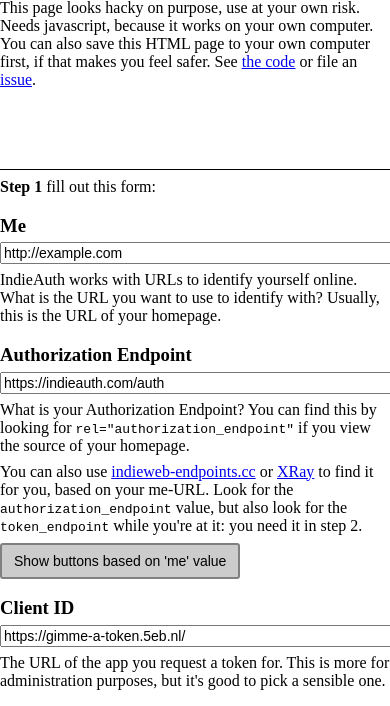
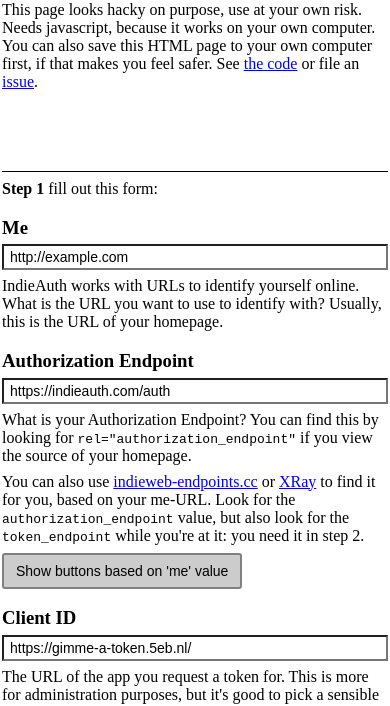
Before and after one commit to sebsel/gimme-a-token, a plain HTML site: page index.html in a window 390 px wide. Shown: the part 135-841 px from the top of the page. Drawn offline with Linux system fonts and the light colour scheme.

Commit message:
better support for mobile

```diff
--- a/index.html
+++ b/index.html
@@ -3,10 +3,12 @@
 <head>
   <meta charset="UTF-8" />
   <title>Gimme a token</title>
+  <meta name="viewport" content="width=device-width, initial-scale=1.0">
   <style>
     body {
       max-width: 600px;
       margin: 0 auto;
+      padding: 2px;
     }
     h3 {
       margin-bottom: .3em;
@@ -24,10 +26,12 @@
       border-bottom: 1px solid black;
     }
     input, textarea {
-      width: 100%;
-      max-width: 600px;
+      width: calc(100% - 16px);
+      padding: 3px 6px;
+      margin: 0 auto;
+      margin-bottom: .5em;
       font-size: 14px;
-      margin-bottom: .5em;
+      -webkit-appearance: none;
     }
     input[type=submit], input[type=button], button, a.button {
       width: auto;
```
